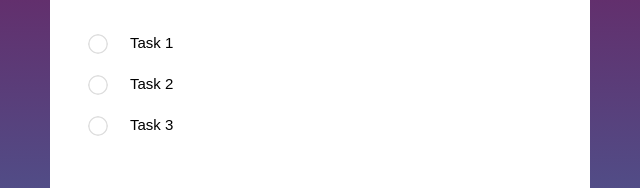
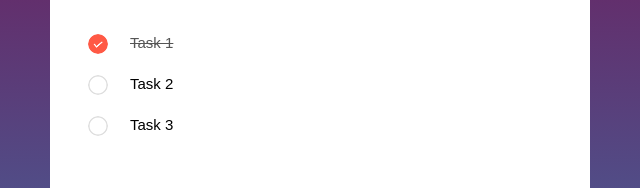
Before and after one commit to JosueSalazaku/to-do-app2, a plain HTML site: page index.html in a window 1280 px wide. Shown: the part 250-438 px from the top of the page, 320-960 px from the left. Drawn offline with Linux system fonts and the light colour scheme.

Commit message:
to-do-app2

```diff
--- a/index.html
+++ b/index.html
@@ -17,7 +17,7 @@
         <button>Add</button>
         </div>
         <ul id="list-container">
-            <li>Task 1</li>
+            <li class="checked">Task 1</li>
             <li>Task 2</li>
             <li>Task 3</li>
         </ul>
--- a/style.css
+++ b/style.css
@@ -86,3 +86,12 @@ ul li::before {
     top: 12px;
     left: 8px;
 }
+
+ul li.checked {
+    color: #555;
+    text-decoration: line-through;
+}
+
+ul li.checked::before {
+    background-image: url(/checked.png);
+}
```
